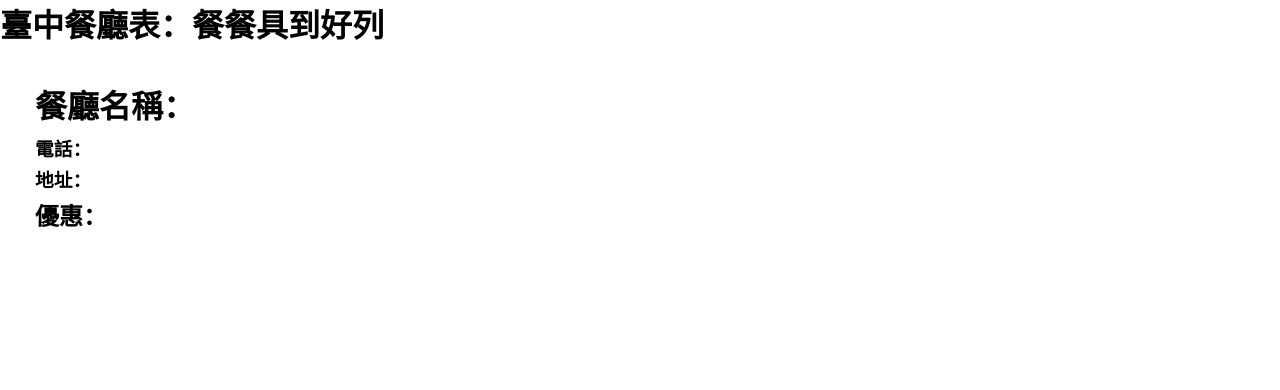
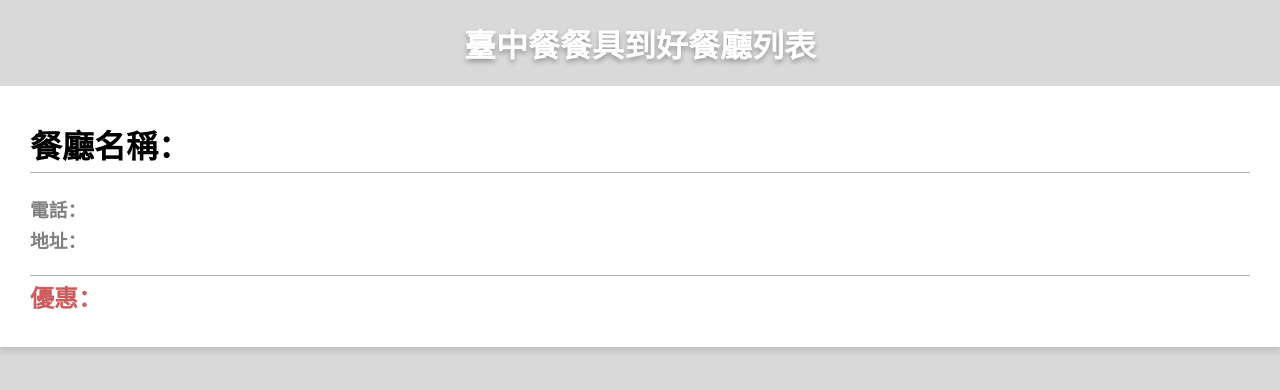
Before and after one commit to KID421/Web_HC_TC_AJAX_JSON_Restaurant, a plain HTML site: page index.html in a window 1280 px wide. Drawn offline with nearby package versions, Linux system fonts and the light colour scheme; no server answers.

Commit message:
添加 AJAX 請求 JSON 資料

```diff
--- a/index.html
+++ b/index.html
@@ -7,7 +7,7 @@
     <link rel="stylesheet" href="./style.css">
 </head>
 <body>
-    <h1>臺中餐廳表：餐餐具到好列</h1>
+    <h1 class="title">臺中餐餐具到好餐廳列表</h1>
     <!-- 顯示餐廳區塊 -->
     <div id="resaurant">
         <div id="box">
--- a/restaurant.js
+++ b/restaurant.js
@@ -3,7 +3,16 @@ new Vue({
     data: {
         datas: null // 資料: 空值
     },
+    // 顯示所有元素後執行
     mounted() {
+        var xhr = new XMLHttpRequest();
+        xhr.open("GET", "https://datacenter.taichung.gov.tw/swagger/OpenData/72b2e32b-74e4-4000-b920-7457c54565be");
+        xhr.send();
 
+        xhr.onload = () => {
+            var json = JSON.parse(xhr.responseText);
+            this.datas = json;
+            console.log(json);
+        }
     },
 });
--- a/style.scss
+++ b/style.scss
@@ -1,3 +1,5 @@
+$border: 1px solid rgba(0, 0, 0, 0.3);
+
 * {
     margin: 0;
     padding: 0;
@@ -5,22 +7,40 @@
     font-family: 微軟正黑體;
 }
 
+body {
+    background: #d9d9d9;
+}
+
+.title {
+    color: white;
+    text-align: center;
+    text-shadow: 0 3px 5px rgba(0, 0, 0, 0.3);
+    padding: 20px;
+}
+
 #resaurant {
 
     #box {
-        box-shadow: 0 5px 5px solid rgba(0, 0, 0, 0.5);
+        box-shadow: 0 5px 5px rgba(0, 0, 0, 0.1);
+        background: white;
         padding: 30px;
 
         h1 {
-            padding: 5px;
+            padding: 5px 0;
+            margin-bottom: 20px;
+            border-bottom: $border;
         }
 
         h2 {
-            padding: 3px 5px;
+            padding: 3px 0;
+            color: indianred;
+            margin-top: 20px;
+            border-top: $border;
         }
 
         h3 {
-            padding: 2px 5px;
+            padding: 2px 0;
+            color: gray;
         }
     }
 }
```
Also changed, not shown: style.css, 1 other file.
